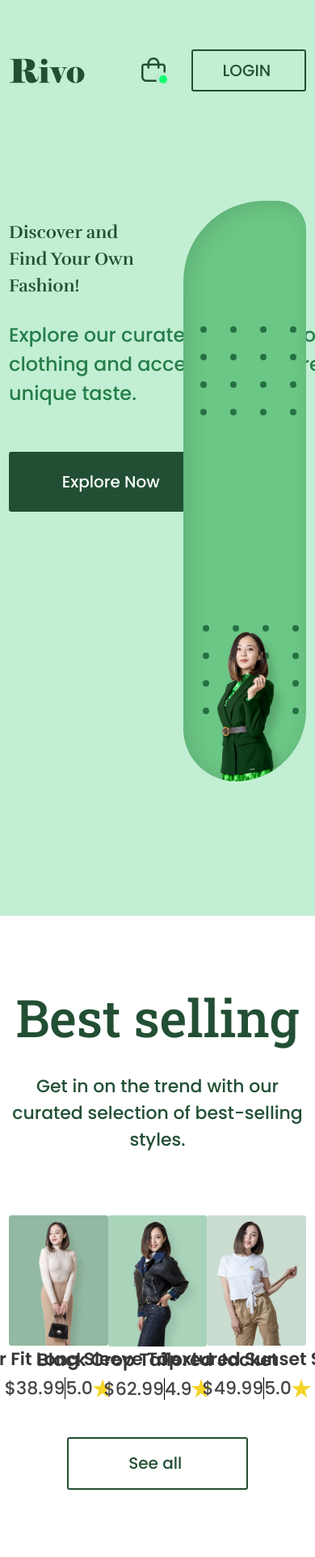
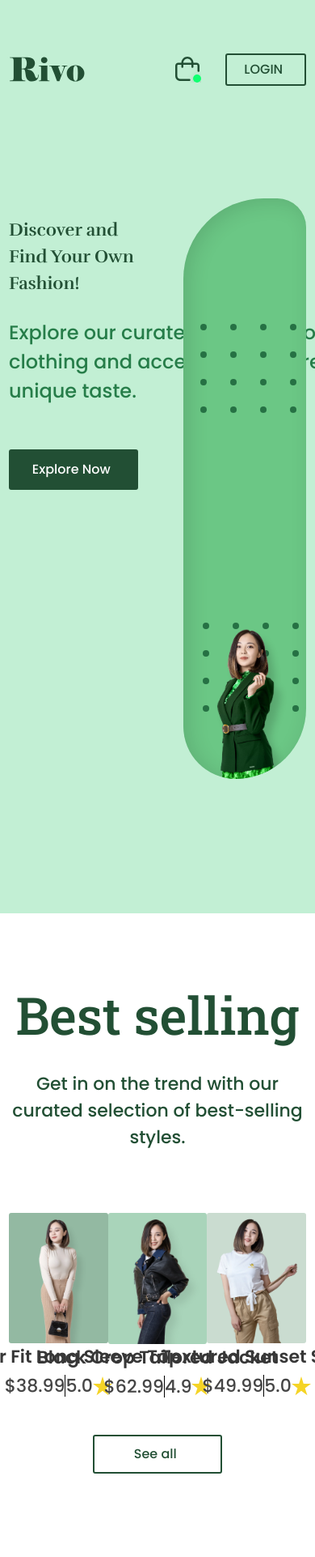
Before and after one commit to vinhhao-truong/rivo-ecomm-code-test, a Next.js app: page / in a window 390 px wide. Shown: the top 1923 px of the page at 81% size. Built offline with nearby package versions, Linux system fonts and the light colour scheme.

Commit message:
Add responsive hook for styling

```diff
--- a/components/layouts/Navigation/index.tsx
+++ b/components/layouts/Navigation/index.tsx
@@ -50,7 +50,7 @@ const Navigation = () => {
           background: isUnderHero ? "white" : undefined,
         }}
       >
-        <Container className="py-2 flex items-center justify-between text-system-green-2">
+        <Container className="flex items-center justify-between py-2 text-system-green-2">
           {/* LOGO */}
           <NextLink href="/">
             <RivoLogo />
@@ -65,7 +65,7 @@ const Navigation = () => {
                   onMouseEnter={() => setHoverNavIdx(idx)}
                   onMouseLeave={() => setHoverNavIdx(null)}
                   key={`nav-${idx}`}
-                  className="relative list-none overflow-hidden"
+                  className="relative overflow-hidden list-none"
                 >
                   <MotionLink className="" href={href}>
                     {title}
@@ -89,8 +89,20 @@ const Navigation = () => {
             </button>
             <Button
               hoverIcon={<LoginIcon />}
-              width="142px"
-              height="52px"
+              style={{
+                width: "142px",
+                height: "52px",
+              }}
+              styleTablet={{
+                width: "100px",
+                height: "40px",
+                fontSize: "16px",
+              }}
+              styleMobile={{
+                width: "100px",
+                height: "40px",
+                fontSize: "16px",
+              }}
               type="Outlined"
             >
               LOGIN
--- a/components/pages/Home/common/Button/index.tsx
+++ b/components/pages/Home/common/Button/index.tsx
@@ -4,29 +4,31 @@ import isColorLight from "@/utils/common/isColorLight";
 import React, { useState } from "react";
 import { motion } from "framer-motion";
 import { RiArrowRightDoubleFill as Arrow } from "react-icons/ri";
+import useResponsive from "@/hooks/useResponsive";
+import useResponsiveStyle from "@/hooks/useResponsiveStyle";
 
 interface ButtonProps extends ReactProps {
   onClick?: () => React.MouseEventHandler<HTMLButtonElement>;
   color?: string;
   fontSize?: string;
   type: "Filled" | "Outlined";
-  width?: string;
-  height?: string;
   hoverIcon?: React.ReactNode;
+  styleTablet?: React.CSSProperties;
+  styleMobile?: React.CSSProperties;
 }
 
 const Button: React.FC<ButtonProps> = ({
   children,
   className,
   id,
-  style,
+  style = {},
   onClick,
   color = "#224F34",
   type,
-  width,
-  height,
   fontSize = "20px",
   hoverIcon = <Arrow />,
+  styleMobile = {},
+  styleTablet = {},
 }) => {
   const [isHovered, setIsHovered] = useState<boolean>(false);
 
@@ -45,16 +47,24 @@ const Button: React.FC<ButtonProps> = ({
 
   const typeStyle = isFilled ? filledStyle : outlinedStyle;
 
+  const passedStyle = useResponsiveStyle({
+    styleMobile,
+    styleTablet,
+    style,
+  });
+
+  const finalStyle: React.CSSProperties = {
+    fontSize: fontSize,
+    ...passedStyle,
+    ...typeStyle,
+  };
+
   return (
     <button
       onMouseEnter={() => setIsHovered(true)}
       onMouseLeave={() => setIsHovered(false)}
       style={{
-        width: width ?? width,
-        height: height ?? height,
-        fontSize: fontSize,
-        ...typeStyle,
-        ...getStyles(style),
+        ...finalStyle,
       }}
       id={getId(id)}
       className={`${getClassNames(
@@ -62,7 +72,7 @@ const Button: React.FC<ButtonProps> = ({
       )} rounded-[3px] flex justify-center items-center font-[500] relative`}
       onClick={onClick}
     >
-      <div className="flex justify-center items-center gap-1">
+      <div className="flex items-center justify-center gap-1">
         {children}
         <motion.div animate={{ fontSize: isHovered ? "22px" : 0 }} className="">
           {hoverIcon}
--- a/components/pages/Home/sections/BestSelling/index.tsx
+++ b/components/pages/Home/sections/BestSelling/index.tsx
@@ -33,7 +33,23 @@ const BestSelling = () => {
         })}
       </ul>
       {/* SEE ALL BTN */}
-      <Button type="Outlined" width="224px" height="65px">
+      <Button
+        type="Outlined"
+        style={{
+          width: "224px",
+          height: "65px",
+        }}
+        styleTablet={{
+          width: "160px",
+          height: "48px",
+          fontSize: "16px",
+        }}
+        styleMobile={{
+          width: "160px",
+          height: "48px",
+          fontSize: "16px",
+        }}
+      >
         See all
       </Button>
     </Container>
--- a/components/pages/Home/sections/ExclusiveOffer/ExOfferRight/index.tsx
+++ b/components/pages/Home/sections/ExclusiveOffer/ExOfferRight/index.tsx
@@ -85,7 +85,23 @@ const ExOfferRight = () => {
       </h2>
       <p className="mb-10">{content}</p>
       <CountDown className="mb-[41px]" />
-      <Button type="Filled" width="235px" height="74px">
+      <Button
+        type="Filled"
+        style={{
+          width: "235px",
+          height: "74px",
+        }}
+        styleTablet={{
+          width: "200px",
+          height: "60px",
+          fontSize: "16px",
+        }}
+        styleMobile={{
+          width: "200px",
+          height: "60px",
+          fontSize: "16px",
+        }}
+      >
         {buttonContent}
       </Button>
     </div>
--- a/components/pages/Home/sections/Hero/HeroLeft/index.tsx
+++ b/components/pages/Home/sections/Hero/HeroLeft/index.tsx
@@ -26,7 +26,23 @@ const HeroLeft: React.FC<HeroLeftProps> = ({
       <p className="text-[#267D49] text-[24px] lg:leading-[45px] xl:leading-[52.8px] mb-[54px] w-[565px]">
         {content}
       </p>
-      <Button type="Filled" width="258px" height="74px">
+      <Button
+        type="Filled"
+        style={{
+          width: "258px",
+          height: "74px",
+        }}
+        styleTablet={{
+          width: "160px",
+          height: "50px",
+          fontSize: "16px",
+        }}
+        styleMobile={{
+          width: "160px",
+          height: "50px",
+          fontSize: "16px",
+        }}
+      >
         {buttonContent}
       </Button>
     </div>
--- /dev/null
+++ b/hooks/useResponsive.ts
@@ -0,0 +1,14 @@
+import { useMediaQuery } from "@mui/material";
+
+type Responsiveness = "mobile" | "tablet" | "desktop";
+
+export default function useResponsive(): Responsiveness {
+  const isTablet = useMediaQuery("(min-width:768px)");
+  const isDesktop = useMediaQuery("(min-width:1024px)");
+
+  if (isDesktop) return "desktop";
+
+  if (isTablet) return "tablet";
+
+  return "mobile";
+}
--- /dev/null
+++ b/hooks/useResponsiveStyle.ts
@@ -0,0 +1,20 @@
+import useResponsive from "@/hooks/useResponsive";
+interface ResponsiveStyle {
+  styleMobile?: React.CSSProperties;
+  styleTablet?: React.CSSProperties;
+  style?: React.CSSProperties;
+}
+
+export default function useResponsiveStyle(
+  responsiveStyle: ResponsiveStyle
+): React.CSSProperties {
+  const responsive = useResponsive();
+
+  if (responsive === "mobile" && !!responsiveStyle.styleMobile)
+    return responsiveStyle.styleMobile;
+
+  if (responsive === "tablet" && !!responsiveStyle.styleTablet)
+    return responsiveStyle.styleTablet;
+
+  return responsiveStyle.style ?? {};
+}
```
